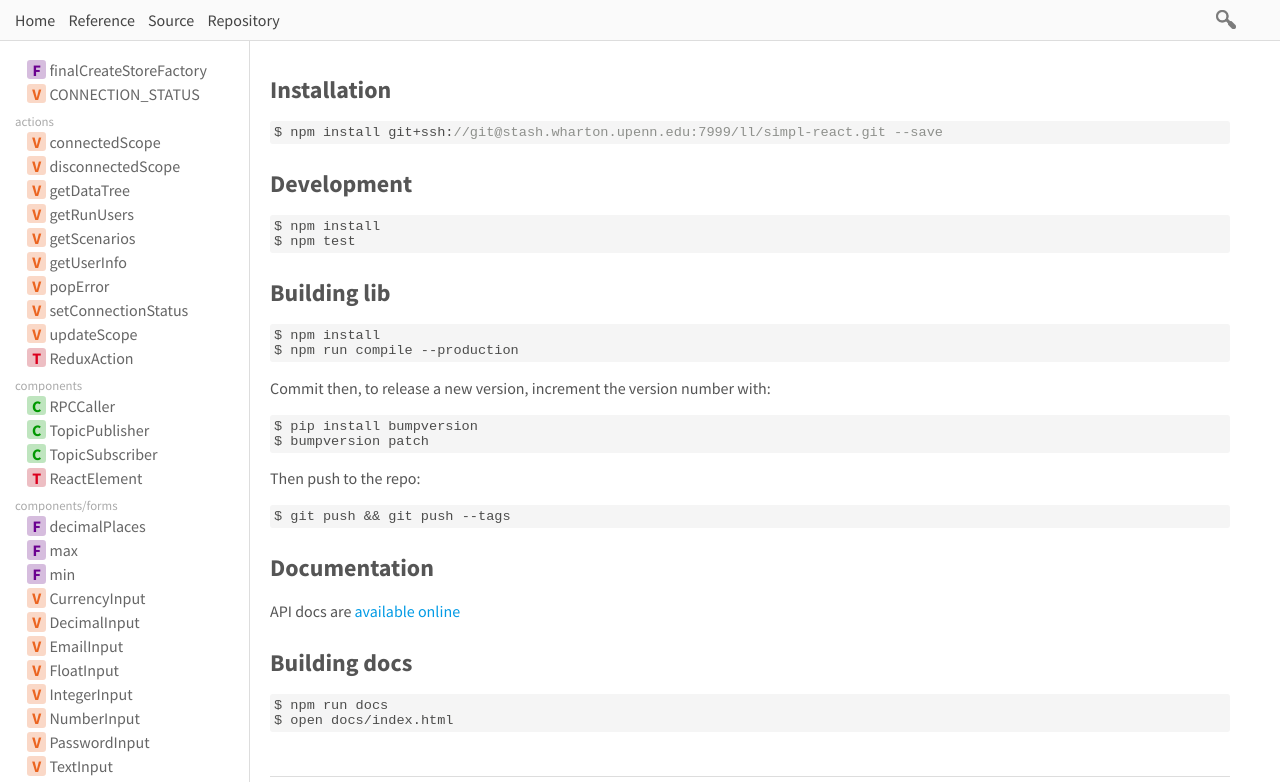
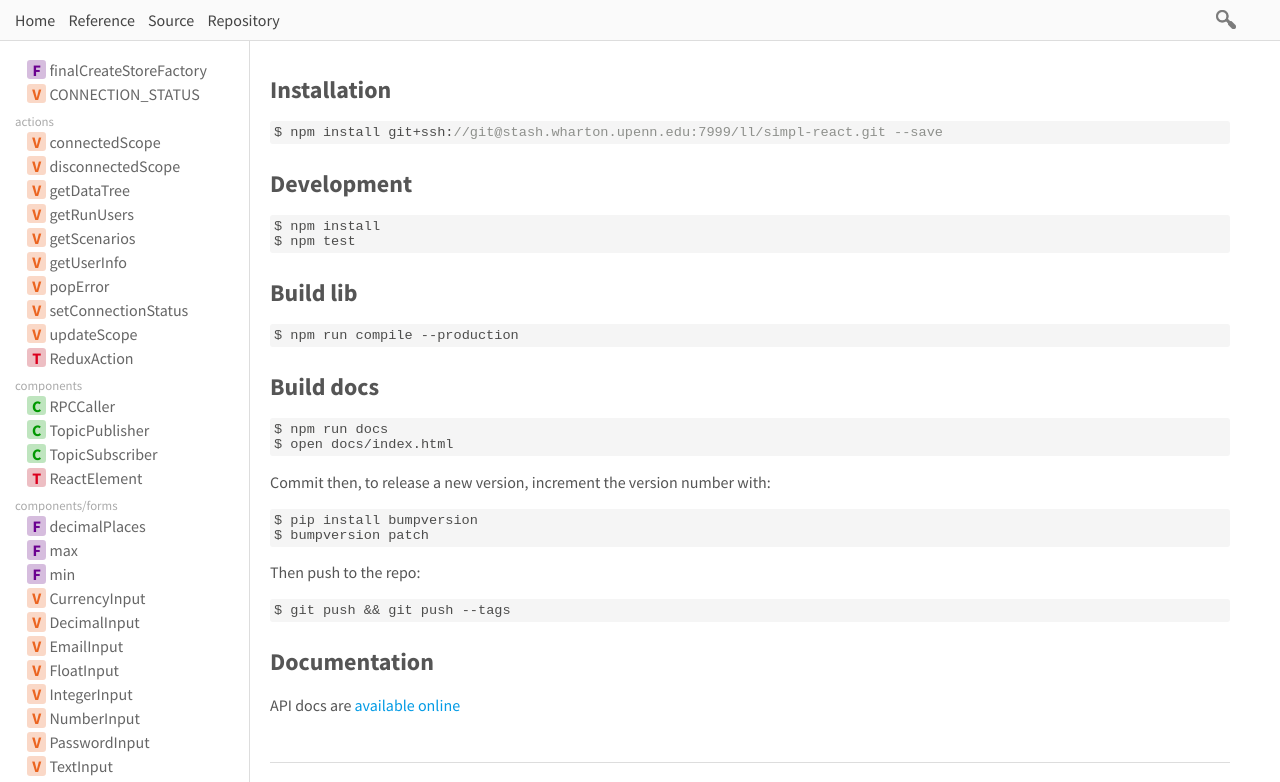
Before and after one commit to simplworld/simpl-react, a website: page docs/index.html in a window 1280 px wide. Shown: the top 782 px of the page. Drawn offline with Linux system fonts and the light colour scheme.

```diff
--- a/docs/index.html
+++ b/docs/index.html
@@ -78,9 +78,11 @@
 </code></pre><h3 id="development">Development</h3>
 <pre><code><code class="source-code prettyprint">$ npm install
 $ npm test</code>
-</code></pre><h3 id="building-lib">Building lib</h3>
-<pre><code><code class="source-code prettyprint">$ npm install
-$ npm run compile --production</code>
+</code></pre><h3 id="build-lib">Build lib</h3>
+<pre><code><code class="source-code prettyprint">$ npm run compile --production</code>
+</code></pre><h3 id="build-docs">Build docs</h3>
+<pre><code><code class="source-code prettyprint">$ npm run docs
+$ open docs/index.html</code>
 </code></pre><p>Commit then, to release a new version, increment the version number with:</p>
 <pre><code><code class="source-code prettyprint">$ pip install bumpversion
 $ bumpversion patch</code>
@@ -88,10 +90,7 @@
 <pre><code><code class="source-code prettyprint">$ git push &amp;&amp; git push --tags</code>
 </code></pre><h3 id="documentation">Documentation</h3>
 <p>API docs are <a href="https://lldev-team.gitlab.io/simpl-react/">available online</a></p>
-<h3 id="building-docs">Building docs</h3>
-<pre><code><code class="source-code prettyprint">$ npm run docs
-$ open docs/index.html</code>
-</code></pre></div>
+</div>
 </div>
 
 <footer class="footer">
--- a/docs/package.json
+++ b/docs/package.json
@@ -1,6 +1,6 @@
 {
   "name": "simpl",
-  "version": "0.3.1",
+  "version": "0.4.0",
   "private": true,
   "description": "React components and utilities for the SIMPL Framework",
   "main": "lib/index.js",
--- a/package.json
+++ b/package.json
@@ -21,7 +21,7 @@
   },
   "dependencies": {
     "autobahn": "^0.10.1",
-    "autobahn-react": "^0.4.0",
+    "autobahn-react": "^0.3.1",
     "cookie-dough": "0.0.6",
     "history": "^3.0.0",
     "lodash": "^4.11.1",
```
Also changed, not shown: docs/source.html (+1 -1 lines), README.md.
